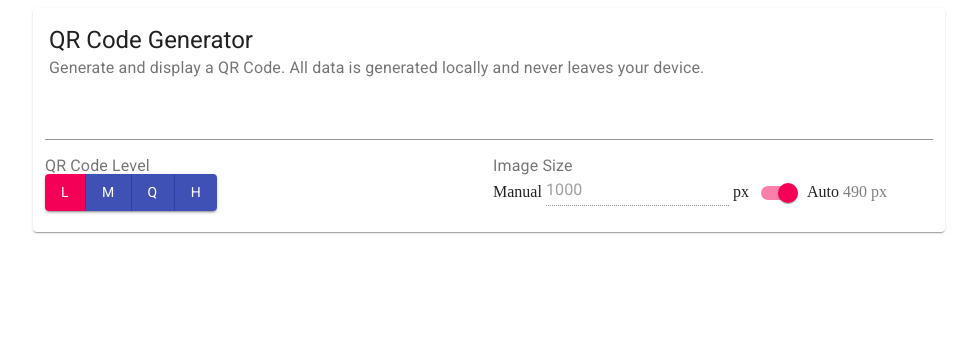
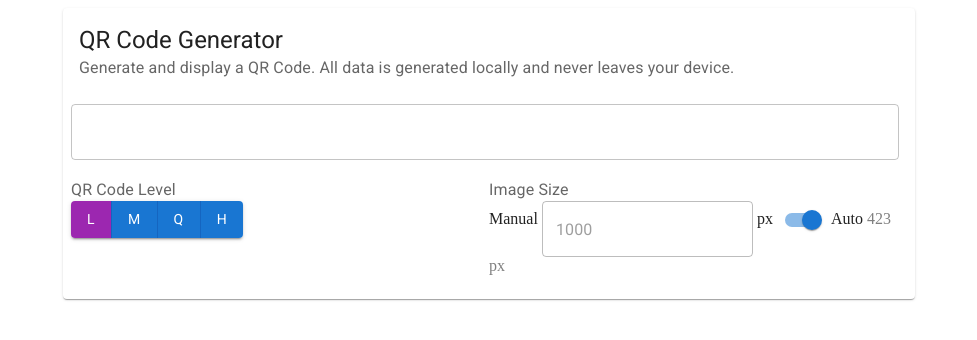
Before and after one commit to tkw1536/qr.everyone.wtf, a Next.js app: page / in a window 1280 px wide. Shown: the top 340 px of the page, without its empty margins (151-1128 px from the left). Built offline with nearby package versions, Linux system fonts and the light colour scheme.

Commit message:
Upgrade to material-ui 5

```diff
--- a/package.json
+++ b/package.json
@@ -9,8 +9,11 @@
     "deploy": "yarn build && push-dir --dir=out --branch=gh-pages"
   },
   "dependencies": {
+    "@emotion/react": "^11.7.1",
+    "@emotion/styled": "^11.6.0",
     "@fontsource/roboto": "^4.5.0",
-    "@material-ui/core": "^4.12.2",
+    "@mui/material": "^5.3.0",
+    "@mui/styles": "^5.3.0",
     "@types/qrcode": "^1.4.2",
     "next": "12.0.8",
     "push-dir": "^0.4.1",
--- a/src/pages/_app.tsx
+++ b/src/pages/_app.tsx
@@ -2,12 +2,15 @@ import '@fontsource/roboto';
 
 import App from "next/app";
 
-import { ThemeProvider, createTheme, makeStyles } from '@material-ui/core/styles';
+import { ThemeProvider, createTheme } from '@mui/material/styles';
 
-const defaultTheme = createTheme({});
+const theme = createTheme({});
+
 export default class extends App {
     render() {
         const { Component, pageProps } = this.props;
-        return <ThemeProvider theme={defaultTheme}><Component {...pageProps} /></ThemeProvider>;
+        return (
+                <ThemeProvider theme={theme}><Component {...pageProps} /></ThemeProvider>
+        );
     }
 }
--- a/src/pages/_document.tsx
+++ b/src/pages/_document.tsx
@@ -1,6 +1,6 @@
 import * as React from 'react';
 import Document, { Html, Head, Main, NextScript } from 'next/document'
-import { ServerStyleSheets } from "@material-ui/core";
+import ServerStyleSheets from '@mui/styles/ServerStyleSheets';
 
 export default class MyDocument extends Document {
   static async getInitialProps(ctx) {
```
Also changed, not shown: src/pages/index.tsx (+10 -10 lines), 1 other file (tests, documents, lock files or other folders).
